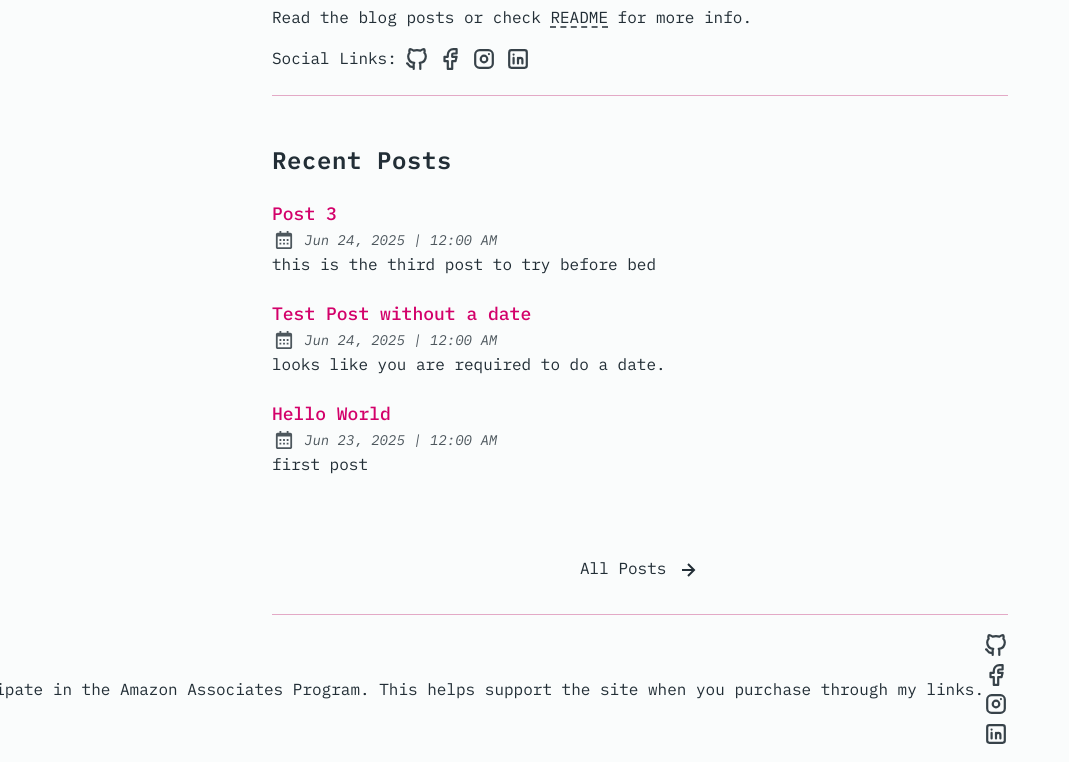
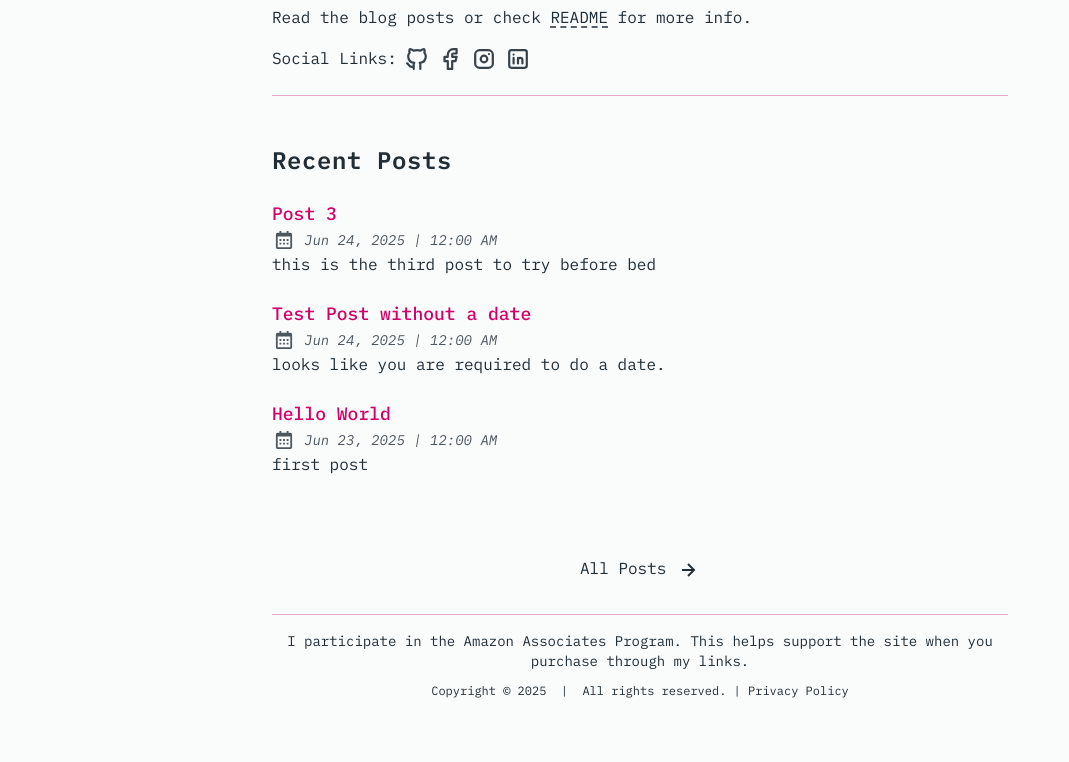
Before and after one commit to mcironlung/poems-astro-blog, an Astro site: page / in a window 1280 px wide. Shown: the part 444-1206 px from the top of the page, without its empty margins (0-1069 px from the left). After the commit the page ends 1159 px from the top, so only its background shows below. Built offline with nearby package versions, Linux system fonts and the light colour scheme; Astro itself is replaced by a stand-in of ours.

Commit message:
footer fix

```diff
--- a/src/components/Footer.astro
+++ b/src/components/Footer.astro
@@ -1,6 +1,5 @@
 ---
 import Hr from "./Hr.astro";
-import Socials from "./Socials.astro";
 
 const currentYear = new Date().getFullYear();
 
@@ -14,12 +13,13 @@ const { noMarginTop = false } = Astro.props;
 <footer class={`${noMarginTop ? "" : "mt-auto"}`}>
   <Hr noPadding />
   <div class="footer-wrapper">
-    <Socials centered />
     <div class="copyright-wrapper">
-      <span>Copyright &#169; {currentYear}</span>
-      <span class="separator">&nbsp;|&nbsp;</span>
-      <span>All rights reserved. | [Privacy Policy](/privacy-policy)</span><br />
-      <span>I participate in the Amazon Associates Program. This helps support the site when you purchase through my links.</span>
+      <span class="amazon-disclosure">
+        I participate in the Amazon Associates Program. This helps support the site when you purchase through my links.
+      </span>
+      <span class="copyright">
+        Copyright &#169; {currentYear} &nbsp;|&nbsp; All rights reserved. | <a href="/privacy-policy">Privacy Policy</a>
+      </span>
     </div>
   </div>
 </footer>
@@ -29,18 +29,15 @@ const { noMarginTop = false } = Astro.props;
     @apply w-full;
   }
   .footer-wrapper {
-    @apply flex flex-col items-center justify-between py-6 sm:flex-row-reverse sm:py-4;
-  }
-  .link-button {
-    @apply my-1 p-2 hover:rotate-6;
-  }
-  .link-button svg {
-    @apply scale-125;
+    @apply flex flex-col items-center py-6 sm:py-4;
   }
   .copyright-wrapper {
-    @apply my-2 flex flex-col items-center whitespace-nowrap sm:flex-row;
+    @apply flex flex-col items-center gap-2;
   }
-  .separator {
-    @apply hidden sm:inline;
+  .amazon-disclosure {
+    @apply text-sm text-center mb-1;
+  }
+  .copyright {
+    @apply text-xs text-center;
   }
 </style>
```
